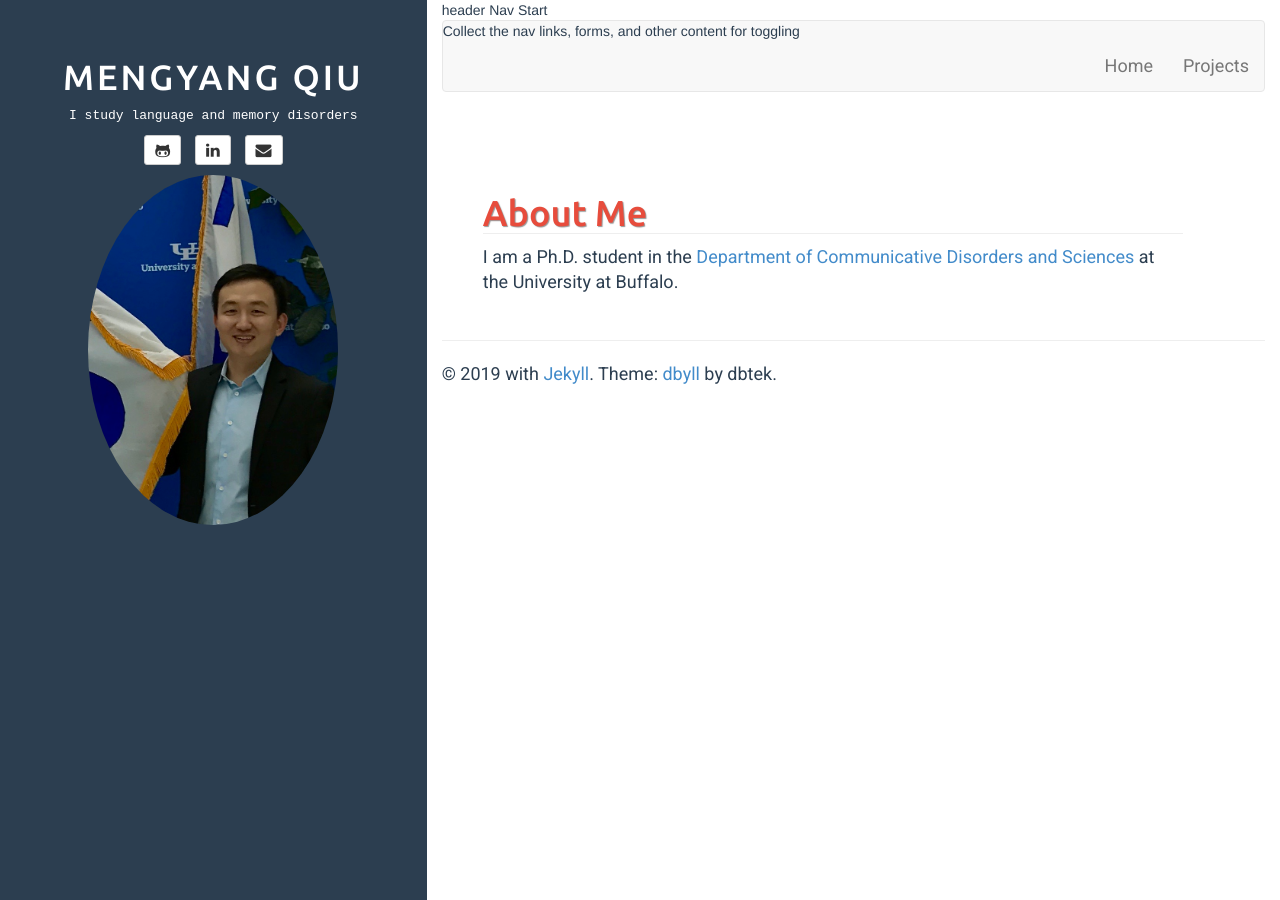
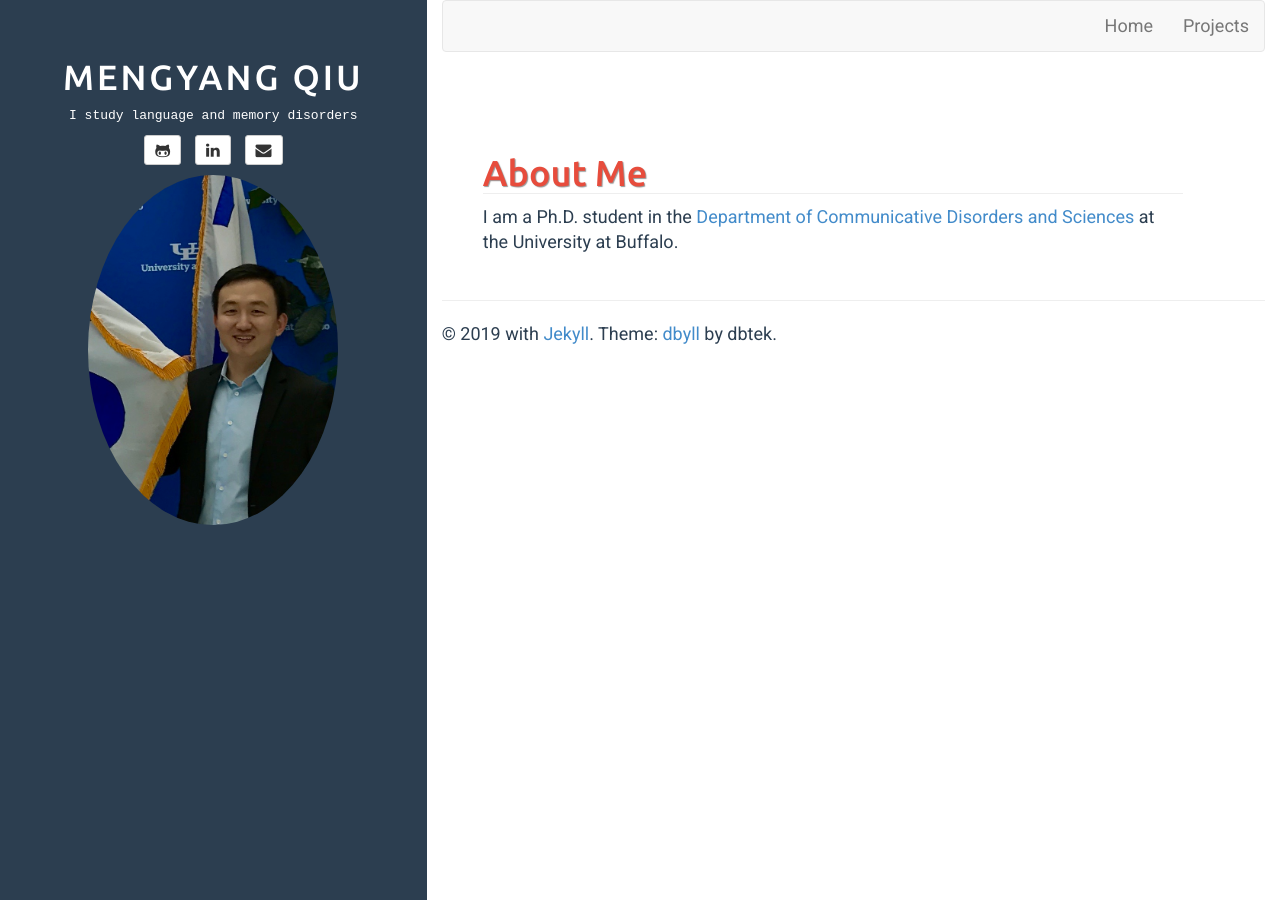
Before and after one commit to mengyangq/mengyangq.github.io, a Jekyll site: the page built from index.html, in a window 1280 px wide. Built offline with Jekyll 4.4.1, drawn with Linux system fonts in a browser that asks for light colours.

Commit message:
Update default.html

```diff
--- a/_includes/default.html
+++ b/_includes/default.html
@@ -99,10 +99,10 @@
 
 
 	<div class="col-sm-8 col-sm-offset-4 hidden-xs">
-       header Nav Start
+       <!--header Nav Start  -->
       <nav class="navbar navbar-default">
         <div class="container-fluid">
-             Collect the nav links, forms, and other content for toggling
+             <!--Collect the nav links, forms, and other content for toggling  -->
             <div class="collapse navbar-collapse" id="bs-example-navbar-collapse-1">
               <ul class="nav navbar-nav navbar-right">
                 <li><a href="/">Home</a></li>
```
